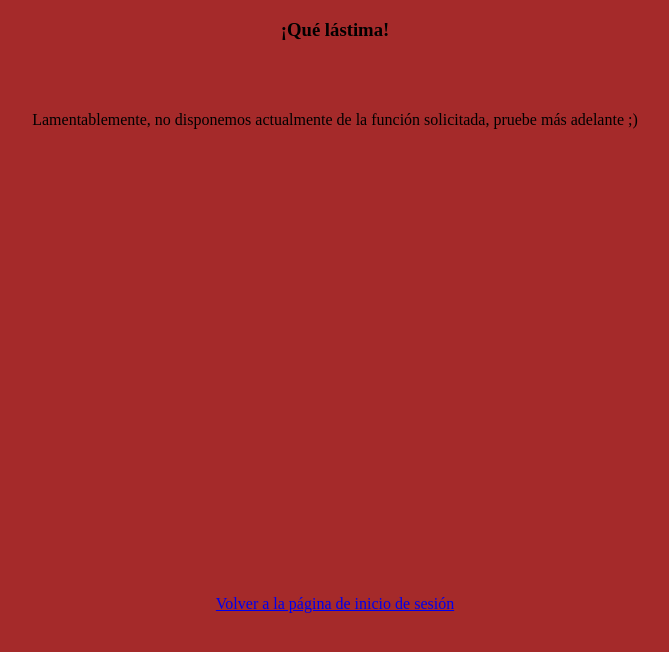
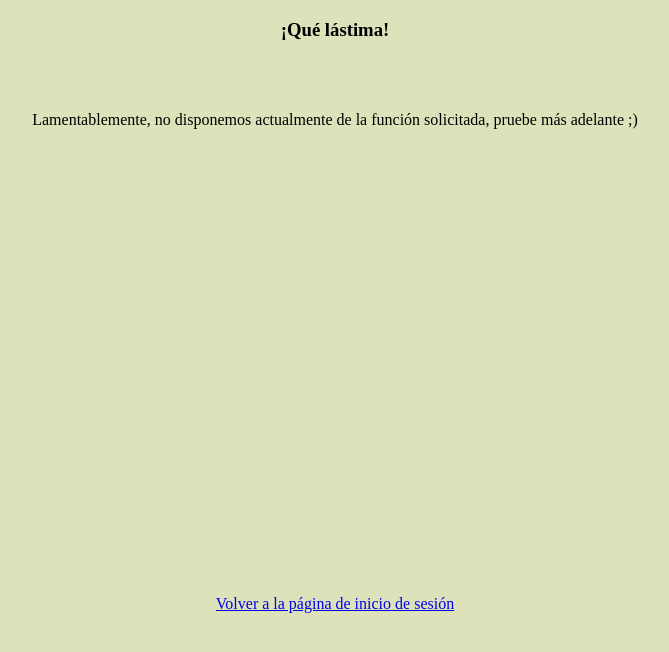
Before and after one commit to PabloLavadoMontes/paginaLogin11-03-2021Git, a website: page src/public/contraseñaOlvidada.html in a window 1280 px wide. Shown: the whole page, without its empty margins (305-974 px from the left). Drawn offline with Linux system fonts and the light colour scheme.

Commit message:
Estilo modificado
Implementado color de fondo original

```diff
--- a/style/style.css
+++ b/style/style.css
@@ -51,8 +51,8 @@ table.tablaUsuarios td {
 }
 
 body {
-    background-color: brown;
-    /* background-color: rgb(222, 226, 187); */
+    /* background-color: brown; */
+    background-color: rgb(222, 226, 187);
 }
 
 #enlaceRegistrados {
```
